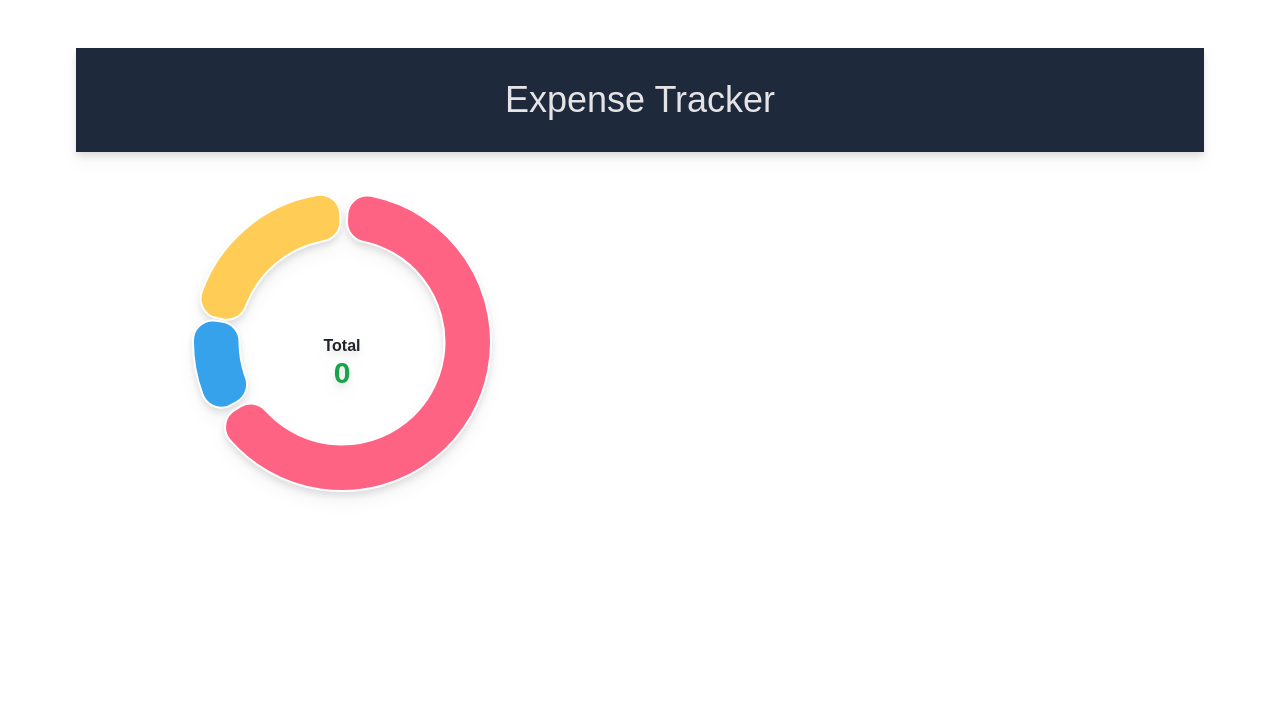
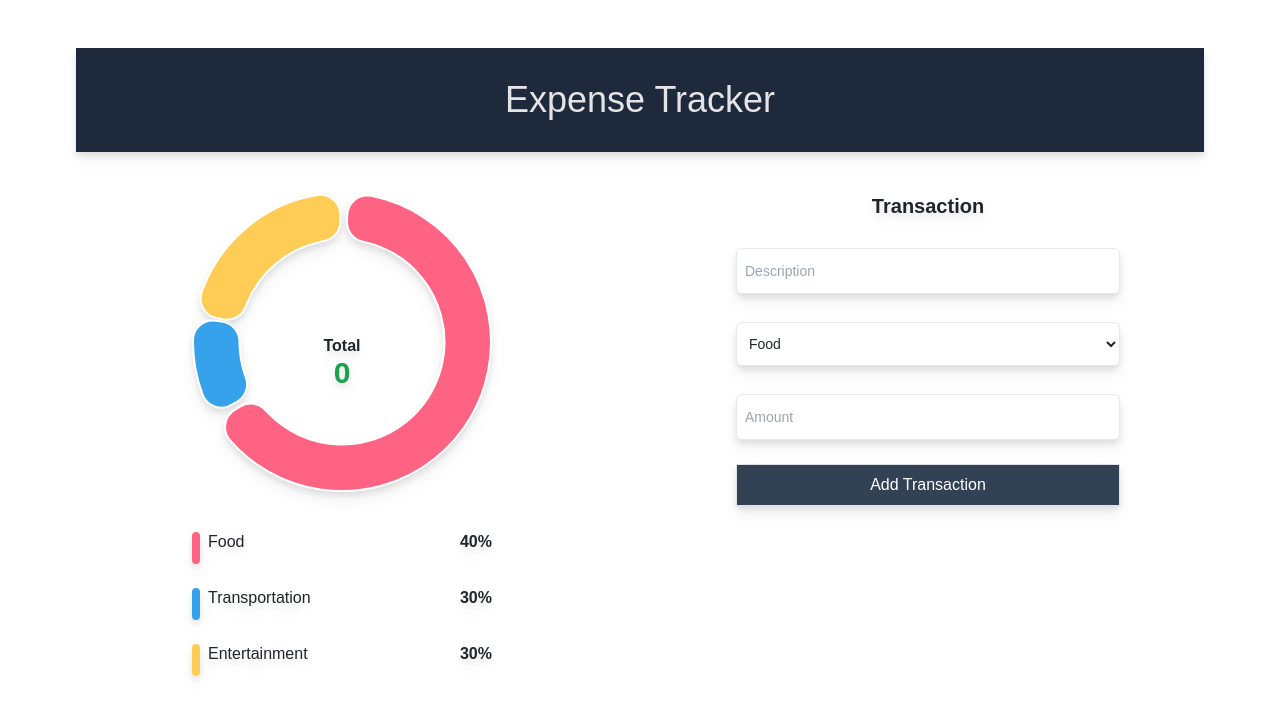
Before and after one commit to ITS20PM/expense_tracker, a React (Create React App) app in the folder frontend/: page / in a window 1280 px wide. Shown: the top 718 px of the page. Built offline with nearby package versions, Linux system fonts and the light colour scheme; the HTML template or start-up script is replaced by a standard one.

Commit message:
working on form.jsx

```diff
--- a/frontend/package.json
+++ b/frontend/package.json
@@ -11,6 +11,7 @@
     "react": "^18.2.0",
     "react-chartjs-2": "^5.2.0",
     "react-dom": "^18.2.0",
+    "react-hook-form": "^7.47.0",
     "react-icons": "^4.11.0",
     "react-scripts": "^5.0.1",
     "uuid": "^9.0.1",
--- a/frontend/src/App.css
+++ b/frontend/src/App.css
@@ -27,3 +27,7 @@
     margin-left: auto;
     margin-right: auto;
 }
+
+.form-input {
+    @apply mt-1 block w-full py-3 px-2 border border-gray-200 bg-white rounded-md focus:outline-none focus:ring-slate-800 sm:text-sm;
+}
--- a/frontend/src/App.js
+++ b/frontend/src/App.js
@@ -1,6 +1,7 @@
 import React from "react";
 import './App.css';
 import Data from "./Components/Data";
+import Form from "./Components/Form";
 
 const App = () => {
   return (
@@ -9,7 +10,11 @@ const App = () => {
         <h1 className="text-4xl py-8 mb-10 bg-slate-800 text-zinc-200">Expense Tracker</h1>
 
         <div className="grid md:grid-cols-2 gap-6">
+          {/* Drawing Chart*/}
           <Data></Data>
+
+          {/* Drawing Chart*/}
+          <Form></Form>
         </div>
 
       </div>
--- a/frontend/src/Components/Data.jsx
+++ b/frontend/src/Components/Data.jsx
@@ -1,6 +1,7 @@
 import React from 'react';
 import {Chart, ArcElement} from 'chart.js';
 import {Doughnut} from 'react-chartjs-2';
+import Label from "./Label";
 
 Chart.register(ArcElement);
 
@@ -24,7 +25,7 @@ const config = {
   }
 };
 
-export default function () {
+export default function Data() {
   return (
     <div>
         <div className="flex justify-content max-w-xs mx-auto">
@@ -36,7 +37,9 @@ export default function () {
                     </h3>
                 </div>
 
-                <div className="flex flex-col py-10 gap-6"></div>
+                <div className="flex flex-col py-10 gap-6">
+                  <Label></Label>
+                </div>
             </div>
         </div>
     </div>
--- /dev/null
+++ b/frontend/src/Components/Form.jsx
@@ -0,0 +1,31 @@
+import React from 'react';
+
+export default function Form() {
+    return (
+        <div className='form max-w-sm mx-auto w-96'>
+            <h1 className="font-bold pb-6 text-xl">Transaction</h1>
+
+            <form id="form">
+                <div className="grid gap-4">
+                    <div className="input-gp">
+                        <input type="text" placeholder="Description" className='form-input'/>
+                    </div>
+
+                    <select className="form-input">
+                        <option value="Food" defaultValue>Food</option>
+                        <option value="Transportation" defaultValue>Transportation</option>
+                        <option value="Entertainment" defaultValue>Entertainment</option>
+                    </select>
+
+                    <div className="input-gp">
+                        <input type="text" placeholder="Amount" className='form-input'/>
+                    </div>
+
+                    <div className="submit-btn">
+                        <button className='border py-2 text-white bg-slate-700 w-full'>Add Transaction</button>
+                    </div>
+                </div>
+            </form>
+        </div>
+    )
+}
--- /dev/null
+++ b/frontend/src/Components/Label.jsx
@@ -0,0 +1,42 @@
+import React from 'react';
+
+const category = [
+    {
+        type: "Food",
+        color: "rgb(255, 99, 132)",
+        percent: 40
+    },
+    {
+        type: "Transportation",
+        color: "rgb(54, 162, 235)",
+        percent: 30
+    },
+    {
+        type: "Entertainment",
+        color: "rgb(255, 205, 86)",
+        percent: 30
+    }
+];
+
+export default function Label() {
+    return (
+        <>
+            {category.map((v, k)=> <LabelComponent key={k} data={v}></LabelComponent>)}
+        </>
+    )
+}
+
+function LabelComponent({data}) {
+    if (!data)
+        return <></>
+
+    return (
+        <div className='labels flex justify-between'>
+            <div className="flex gap-2">
+                <div className='w-2 h-2 rounded py-3' style={{background: data.color ?? "#f9c74f"}}></div>
+                <h3 className='text-md'>{data.type ?? ''}</h3>
+            </div>
+            <h3 className='font-bold'>{data.percent ?? 0}%</h3>
+        </div>
+    )
+}
```
Also changed, not shown: 1 other file (tests, documents, lock files or other folders).
